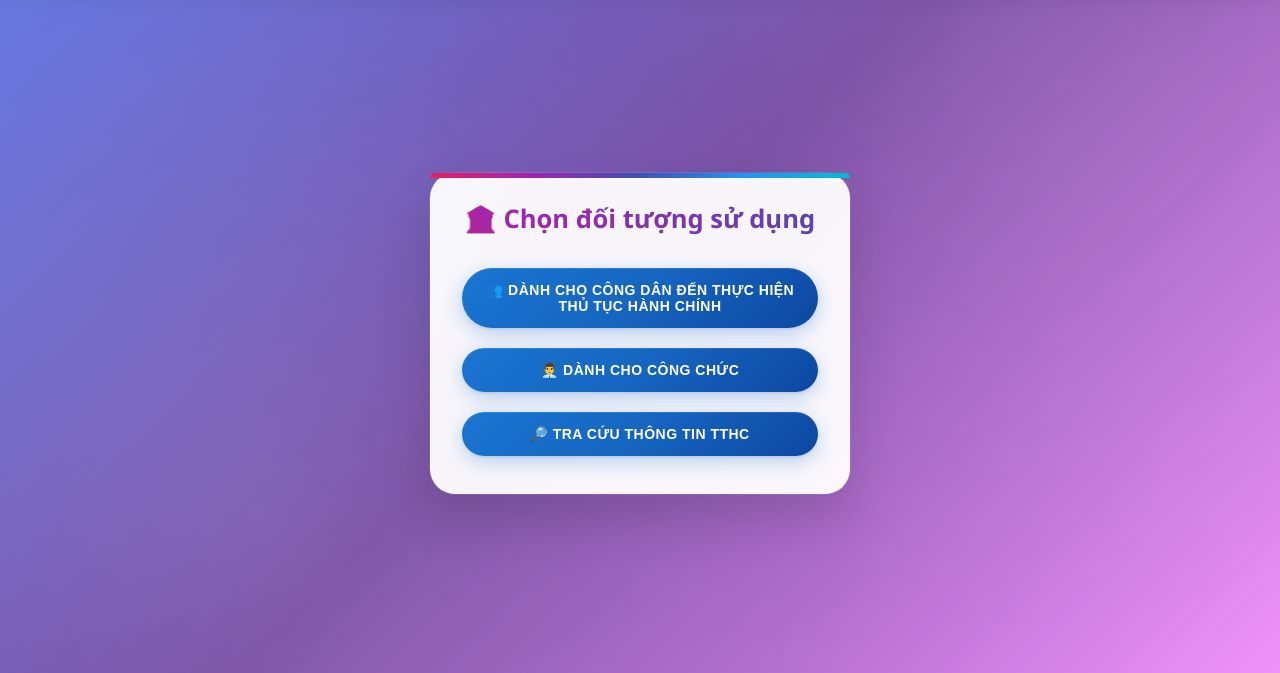
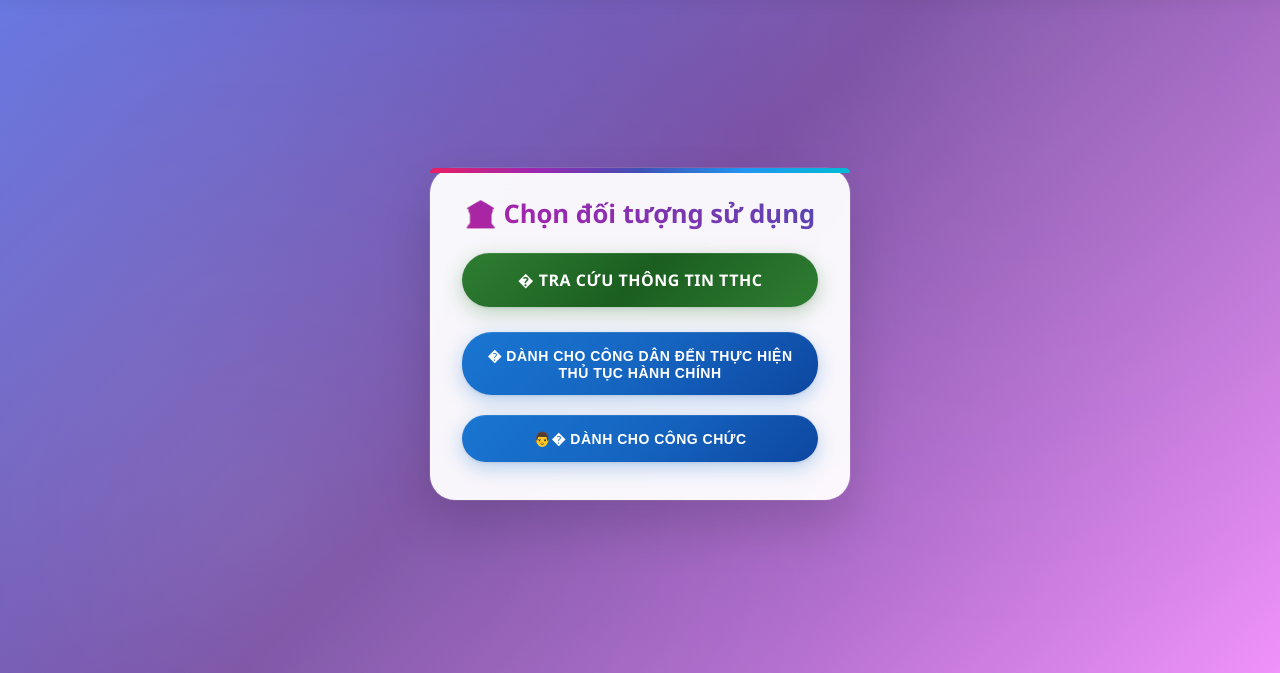
Before and after one commit to Dinhtoai1/layso, a website: page public/home.html in a window 1280 px wide. Shown: the part 127-800 px from the top of the page. Drawn offline with Linux system fonts and the light colour scheme.

Commit message:
Home: show a prominent 'Tra cứu thông tin TTHC' link-button (opens in new tab)

```diff
--- a/public/home.html
+++ b/public/home.html
@@ -195,6 +195,38 @@
       transition: all 0.1s ease;
     }
 
+    /* Link button (anchor) styled like button */
+    .link-button {
+      display: block;
+      text-decoration: none;
+      text-align: center;
+      margin: 15px 0;
+      padding: 16px 28px;
+      font-size: 16px;
+      font-weight: 600;
+      border-radius: 30px;
+      background: linear-gradient(135deg, #2e7d32, #1b5e20, #2e7d32);
+      color: white;
+      box-shadow:
+        0 6px 20px rgba(46, 125, 50, 0.3),
+        0 1px 3px rgba(0,0,0,0.1),
+        inset 0 1px 0 rgba(255,255,255,0.1);
+      transition: all 0.3s ease;
+      letter-spacing: 0.5px;
+      text-transform: uppercase;
+    }
+    .link-button:hover {
+      transform: translateY(-3px) scale(1.02);
+      box-shadow:
+        0 10px 30px rgba(46, 125, 50, 0.4),
+        0 5px 15px rgba(0,0,0,0.1),
+        inset 0 1px 0 rgba(255,255,255,0.2);
+      background: linear-gradient(135deg, #388e3c, #2e7d32, #1b5e20);
+    }
+    .link-button:active {
+      transform: translateY(-1px) scale(1.01);
+    }
+
     /* Responsive Design - Tối ưu cho 16:9 */
     @media screen and (min-width: 1280px) and (max-width: 1920px) and (min-height: 720px) and (max-height: 1080px) {
       .header {
@@ -366,14 +398,14 @@
   <div class="main-content">
     <div class="container">
       <h2>🏛️ Chọn đối tượng sử dụng</h2>
+      <a class="link-button" role="button" href="https://dichvucong.gov.vn/p/home/dvc-tra-cuu-ho-so.html" target="_blank" rel="noopener noreferrer">
+        � Tra cứu thông tin TTHC
+      </a>
       <button onclick="window.location='index.html'">
-        👥 Dành cho Công dân đến thực hiện Thủ tục hành chính
+        � Dành cho Công dân đến thực hiện Thủ tục hành chính
       </button>
       <button onclick="window.location='login.html'">
-        👨‍💼 Dành cho Công chức
-      </button>
-      <button onclick="window.open('https://dichvucong.gov.vn/p/home/dvc-tra-cuu-ho-so.html','_blank')">
-        🔎 Tra cứu thông tin TTHC
+        👨‍� Dành cho Công chức
       </button>
     </div>
   </div>
```
